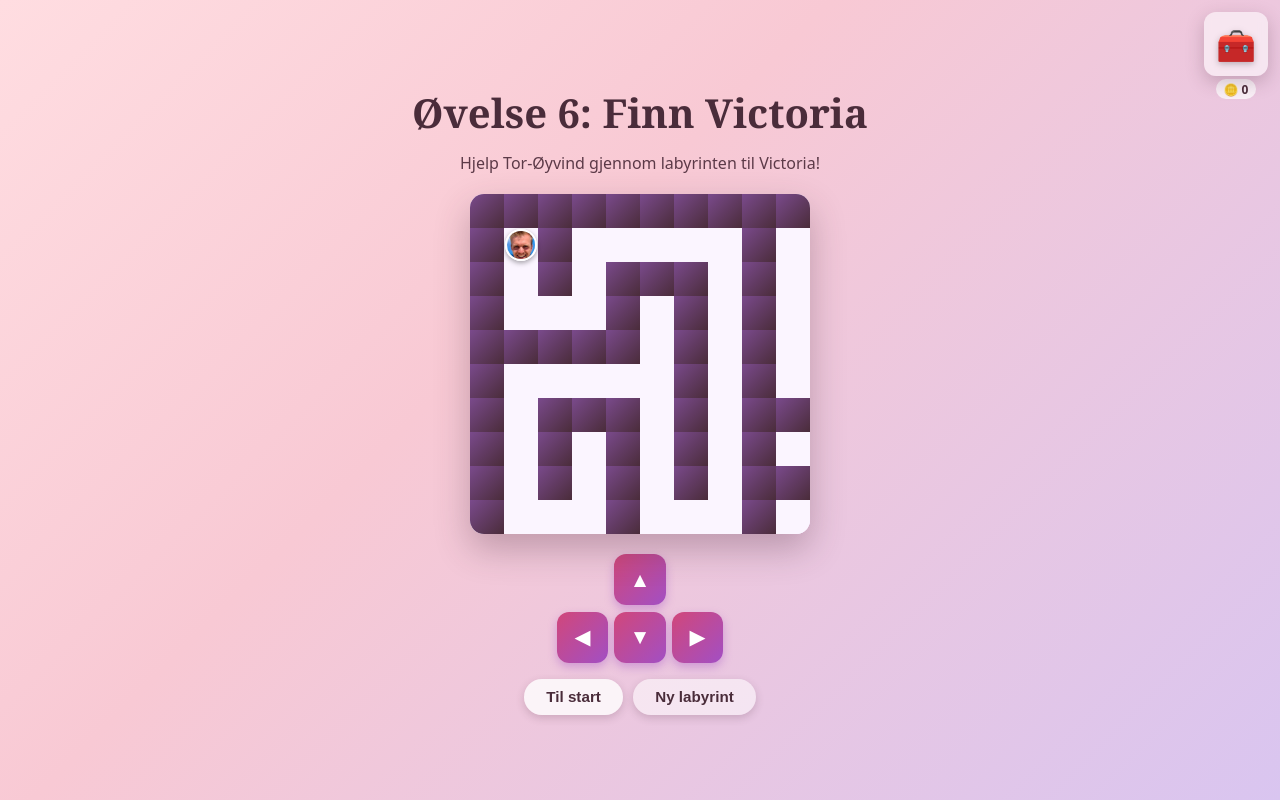
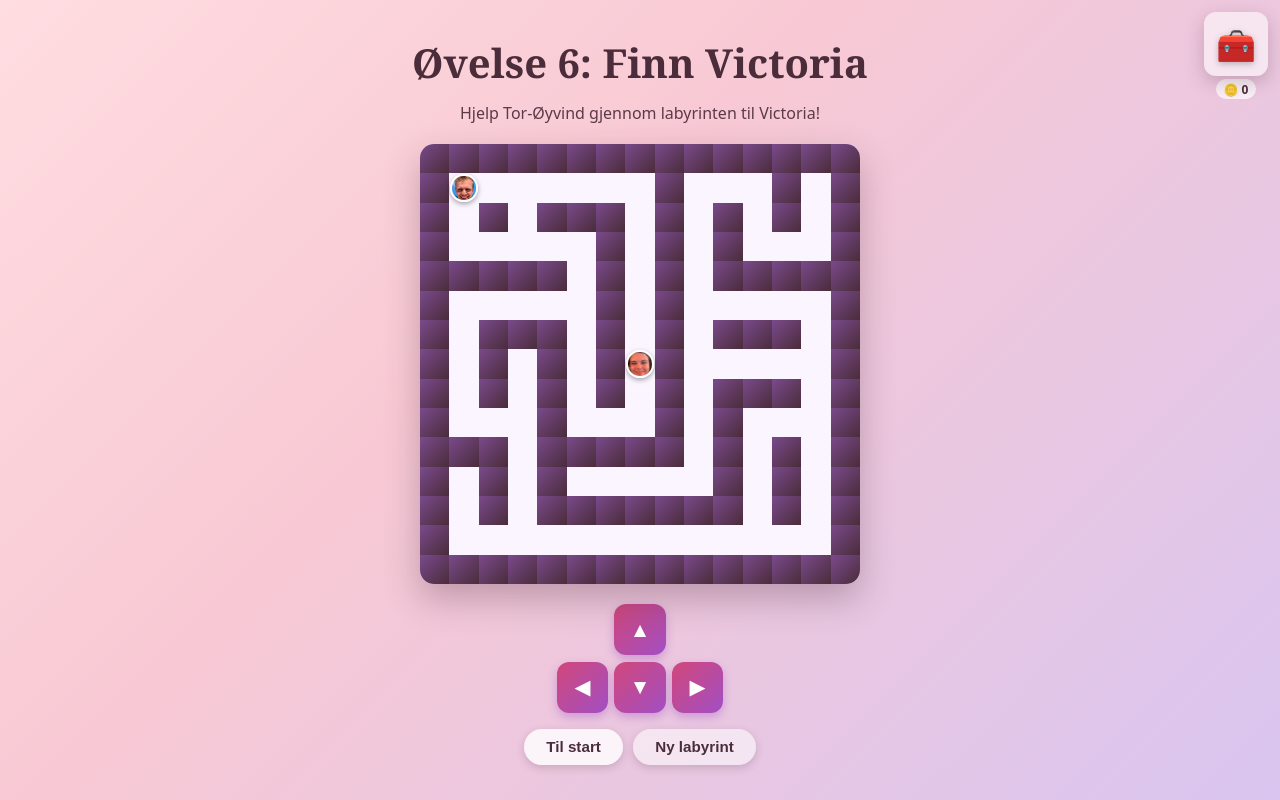
Before and after one commit to henrikaburmann/bryllupsgave, a React (Vite) app: page /spill/6 in a window 1280 px wide. Built offline with nearby package versions, Linux system fonts and the light colour scheme.

Commit message:
Maze: drop camera, show full bigger 15x15 maze with braided junctions

```diff
--- a/src/pages/MazeGame.css
+++ b/src/pages/MazeGame.css
@@ -25,7 +25,7 @@
 
 .maze-area {
   position: relative;
-  width: min(calc(100vw - 3rem), 340px);
+  width: min(calc(100vw - 2rem), 440px);
   aspect-ratio: 1;
   border-radius: 14px;
   overflow: hidden;
@@ -33,15 +33,10 @@
   background: #f6ecff;
 }
 
-.maze-camera {
-  position: absolute;
-  top: 0;
-  left: 0;
-  transition: transform 0.12s ease;
-}
-
 .maze-grid {
   display: grid;
+  width: 100%;
+  height: 100%;
   background: #f6ecff;
 }
 
--- a/src/pages/MazeGame.tsx
+++ b/src/pages/MazeGame.tsx
@@ -8,10 +8,10 @@ import victoriaImage from '../images/flappyBirdGame/Victoria-flappy.png'
 import './MazeGame.css'
 
 const GAME_ID = 6
-const SIZE = 25 // odd number
-const CELL_SIZE = 34 // px, fixed so characters stay readable
+const SIZE = 15 // odd number
 const START = { x: 1, y: 1 }
 const GOAL = { x: (SIZE - 1) / 2, y: (SIZE - 1) / 2 }
+const BRAID_CHANCE = 0.45 // fraction of dead ends opened up for more branching
 
 type Cell = 0 | 1 // 0 = path, 1 = wall
 
@@ -39,6 +39,35 @@ function generateMaze(): Cell[][] {
 
   carve(START.x, START.y)
   maze[GOAL.y][GOAL.x] = 0
+
+  // Braid: open some dead ends so there are more junctions and route choices.
+  const nbrs = [
+    [0, -1],
+    [0, 1],
+    [-1, 0],
+    [1, 0],
+  ]
+  for (let y = 1; y < SIZE - 1; y += 1) {
+    for (let x = 1; x < SIZE - 1; x += 1) {
+      if (maze[y][x] !== 0) continue
+      const open = nbrs.filter(([dx, dy]) => maze[y + dy][x + dx] === 0)
+      if (open.length === 1 && Math.random() < BRAID_CHANCE) {
+        const walls = nbrs.filter(
+          ([dx, dy]) =>
+            maze[y + dy][x + dx] === 1 &&
+            x + dx > 0 &&
+            x + dx < SIZE - 1 &&
+            y + dy > 0 &&
+            y + dy < SIZE - 1,
+        )
+        if (walls.length) {
+          const [dx, dy] = walls[Math.floor(Math.random() * walls.length)]
+          maze[y + dy][x + dx] = 0
+        }
+      }
+    }
+  }
+
   return maze
 }
 
@@ -59,16 +88,6 @@ function MazeGame() {
   const [pos, setPos] = useState(START)
   const [solved, setSolved] = useState(false)
   const [coinsCollected, setCoinsCollected] = useState(false)
-  const [viewport, setViewport] = useState(320)
-
-  useEffect(() => {
-    const measure = () => {
-      if (areaRef.current) setViewport(areaRef.current.clientWidth)
-    }
-    measure()
-    window.addEventListener('resize', measure)
-    return () => window.removeEventListener('resize', measure)
-  }, [])
 
   const move = useCallback(
     (dir: Direction) => {
@@ -120,10 +139,7 @@ function MazeGame() {
     setCoinsCollected(true)
   }, [completeGame])
 
-  const mazePx = SIZE * CELL_SIZE
-  const clamp = (raw: number) => Math.min(0, Math.max(viewport - mazePx, raw))
-  const camX = clamp(viewport / 2 - (pos.x + 0.5) * CELL_SIZE)
-  const camY = clamp(viewport / 2 - (pos.y + 0.5) * CELL_SIZE)
+  const cellPercent = 100 / SIZE
 
   return (
     <div className="maze-page">
@@ -133,15 +149,8 @@ function MazeGame() {
 
       <div className="maze-area" ref={areaRef}>
         <div
-          className="maze-camera"
-          style={{ width: mazePx, height: mazePx, transform: `translate(${camX}px, ${camY}px)` }}
-        >
-          <div
           className="maze-grid"
-            style={{
-              gridTemplateColumns: `repeat(${SIZE}, ${CELL_SIZE}px)`,
-              gridTemplateRows: `repeat(${SIZE}, ${CELL_SIZE}px)`,
-            }}
+          style={{ gridTemplateColumns: `repeat(${SIZE}, 1fr)`, gridTemplateRows: `repeat(${SIZE}, 1fr)` }}
         >
           {maze.flatMap((row, y) =>
             row.map((cell, x) => (
@@ -152,17 +161,26 @@ function MazeGame() {
 
         <div
           className="maze-goal"
-            style={{ left: GOAL.x * CELL_SIZE, top: GOAL.y * CELL_SIZE, width: CELL_SIZE, height: CELL_SIZE }}
+          style={{
+            left: `${GOAL.x * cellPercent}%`,
+            top: `${GOAL.y * cellPercent}%`,
+            width: `${cellPercent}%`,
+            height: `${cellPercent}%`,
+          }}
         >
           <img src={victoriaImage} alt="Victoria" />
         </div>
 
         <div
           className="maze-player"
-            style={{ left: pos.x * CELL_SIZE, top: pos.y * CELL_SIZE, width: CELL_SIZE, height: CELL_SIZE }}
+          style={{
+            left: `${pos.x * cellPercent}%`,
+            top: `${pos.y * cellPercent}%`,
+            width: `${cellPercent}%`,
+            height: `${cellPercent}%`,
+          }}
         >
           <img src={torImage} alt="Tor-Øyvind" />
-          </div>
         </div>
 
         {solved && coinsCollected && (
```
Lines whose indentation alone changed are shown as unchanged.
